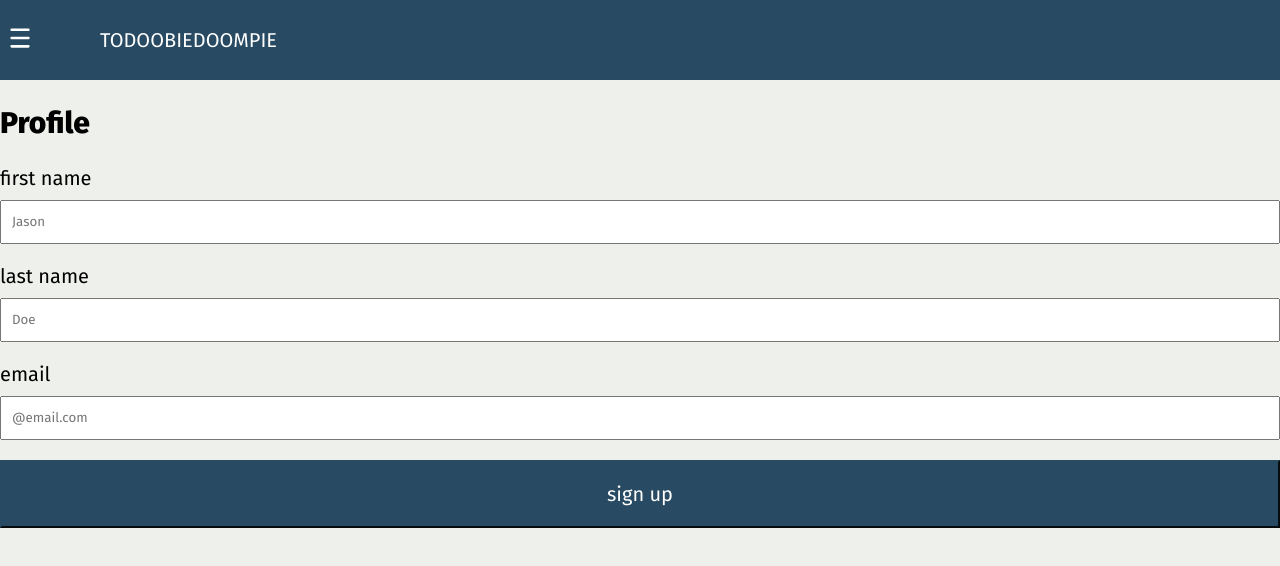
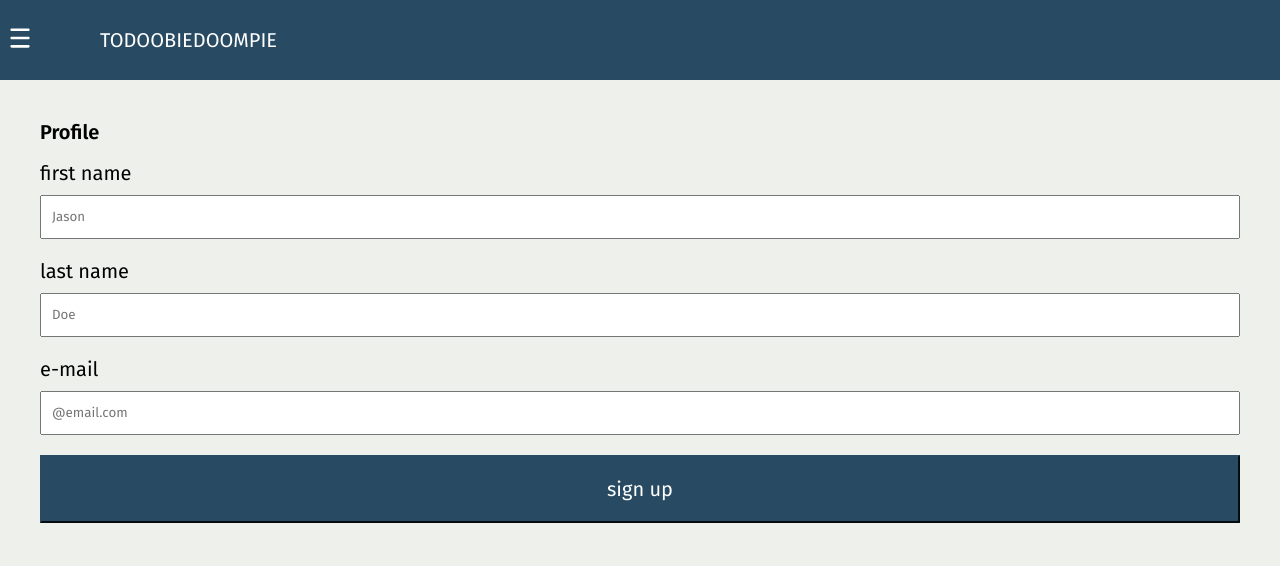
Before and after one commit to akinci-oki/todoo, a React (Create React App) app: page /profile in a window 1280 px wide. Shown: the top 566 px of the page. Built offline with nearby package versions, Linux system fonts and the light colour scheme; no server answers.

Commit message:
moving the profile/ TODO-9 sign-up form styling

```diff
--- a/src/App.scss
+++ b/src/App.scss
@@ -3,6 +3,7 @@
 @import "./components/home/Menu.scss";
 @import "./components/Settings/Settings.scss";
 @import "./components/Settings/CategoryForm.scss";
+@import "./components/Profile/Profile.scss";
 @import "./components/Settings/Modal.scss";
 @import "./components/NotFound/NotFound.scss";
 
--- a/src/Router.js
+++ b/src/Router.js
@@ -2,7 +2,7 @@ import React from "react";
 import { BrowserRouter, Routes, Route } from "react-router-dom";
 
 import { NotFound, Menu } from "./components";
-import { Homepage, Settingspage, Profile } from "./pages";
+import { Homepage, Settingspage, ProfilePage } from "./pages";
 import "./App.scss";
 
 const Router = () => (
@@ -12,7 +12,7 @@ const Router = () => (
             <Routes>
                 <Route exact path="/" element={<Homepage />}></Route>
                 <Route path="/settings" element={<Settingspage />}></Route>
-                <Route path="/profile" element={<Profile />}></Route>
+                <Route path="/profile" element={<ProfilePage />}></Route>
                 <Route path="/*" element={<NotFound />}></Route>
             </Routes>
         </div>
--- a/src/pages/profile/profile.js
+++ b/src/components/Profile/Profile.js
@@ -66,7 +66,7 @@ function Profile() {
     }
 
     return (
-        <div>
+        <div className="profile">
             <h2> Profile </h2>
             <form>
                 <div className="input-container">
@@ -100,7 +100,7 @@ function Profile() {
                     )}
                 </div>
                 <div className="input-container">
-                    <label> email </label>
+                    <label> e-mail </label>
                     <input
                         placeholder="@email.com"
                         type="text"
--- /dev/null
+++ b/src/components/Profile/Profile.scss
@@ -0,0 +1,7 @@
+.profile {
+    margin: 2rem;
+    h2 {
+        font-weight: 600;
+        font-size: 20px;
+    }
+}
--- a/src/pages/index.js
+++ b/src/pages/index.js
@@ -1,5 +1,5 @@
 import Homepage from "./home/homepage";
 import Settingspage from "./settings/settingspage";
-import Profile from "./profile/profile";
+import ProfilePage from "./profile/profilepage";
 
-export { Homepage, Settingspage, Profile };
+export { Homepage, Settingspage, ProfilePage };
--- /dev/null
+++ b/src/pages/profile/profilepage.js
@@ -0,0 +1,11 @@
+import Profile from "../../components/Profile/Profile";
+
+function ProfilePage() {
+    return (
+        <div>
+            <Profile />
+        </div>
+    );
+}
+
+export default ProfilePage;
```
